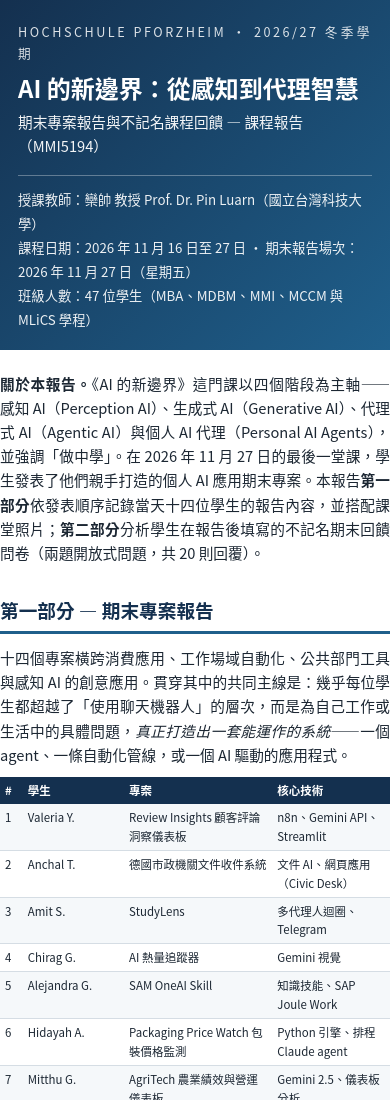
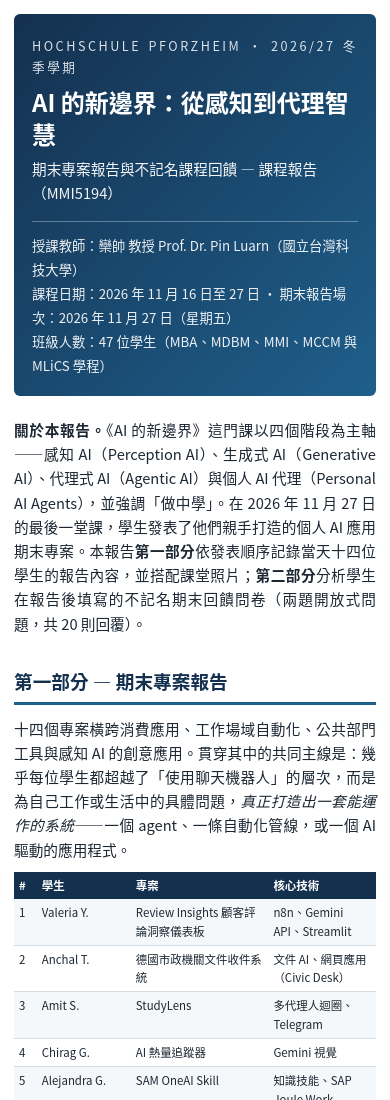
Before and after one commit to DrLuarn/DrLuarn.github.io, a plain HTML site: page FinalReportC/MMI5194.html in a window 390 px wide. Shown: the top 1100 px of the page. Drawn offline with Linux system fonts and the light colour scheme.

Commit message:
Add files via upload

```diff
--- a/FinalReportC/MMI5194.html
+++ b/FinalReportC/MMI5194.html
@@ -54,6 +54,14 @@
     table { font-size: 8.6pt; }
     th, td { padding: 4px 5px; }
     blockquote { margin-left: 0; }
+  }
+
+  @media screen {
+    body { max-width: 900px; margin: 0 auto; padding: 26px 24px 44px; }
+  }
+  @media screen and (max-width: 640px) {
+    body { padding: 14px 14px 30px; }
+    .cover { border-radius: 6px; }
   }
 </style>
 </head>
```
